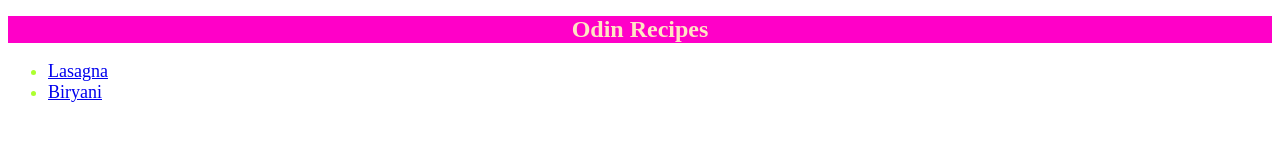
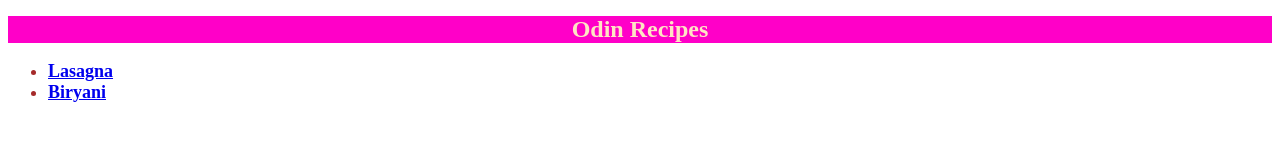
Before and after one commit to ajay91py/odin-recipes, a plain HTML site: page index.html in a window 1280 px wide. Drawn offline with Linux system fonts and the light colour scheme.

Commit message:
changed UL in the main page to bold

```diff
--- a/index.html
+++ b/index.html
@@ -8,7 +8,7 @@
 </head>
 <body>
     <h1>Odin Recipes</h1>
-<ul>
+<ul class="inde">
     <li><a href="recipes/lasagna.html">Lasagna</a></li>
     <li><a href="recipes/biryani.html">Biryani</a></li>
 </ul>
--- a/style.css
+++ b/style.css
@@ -1,8 +1,15 @@
 h1 {
     color: bisque; background-color: rgb(255, 0, 200); text-align: center; font-size: x-large;
 }
+
+
 ul {
     font-size: large; color: greenyellow;
+}
+
+.inde {
+    font-weight: bold;
+    color: brown;
 }
 
 .img {
```
